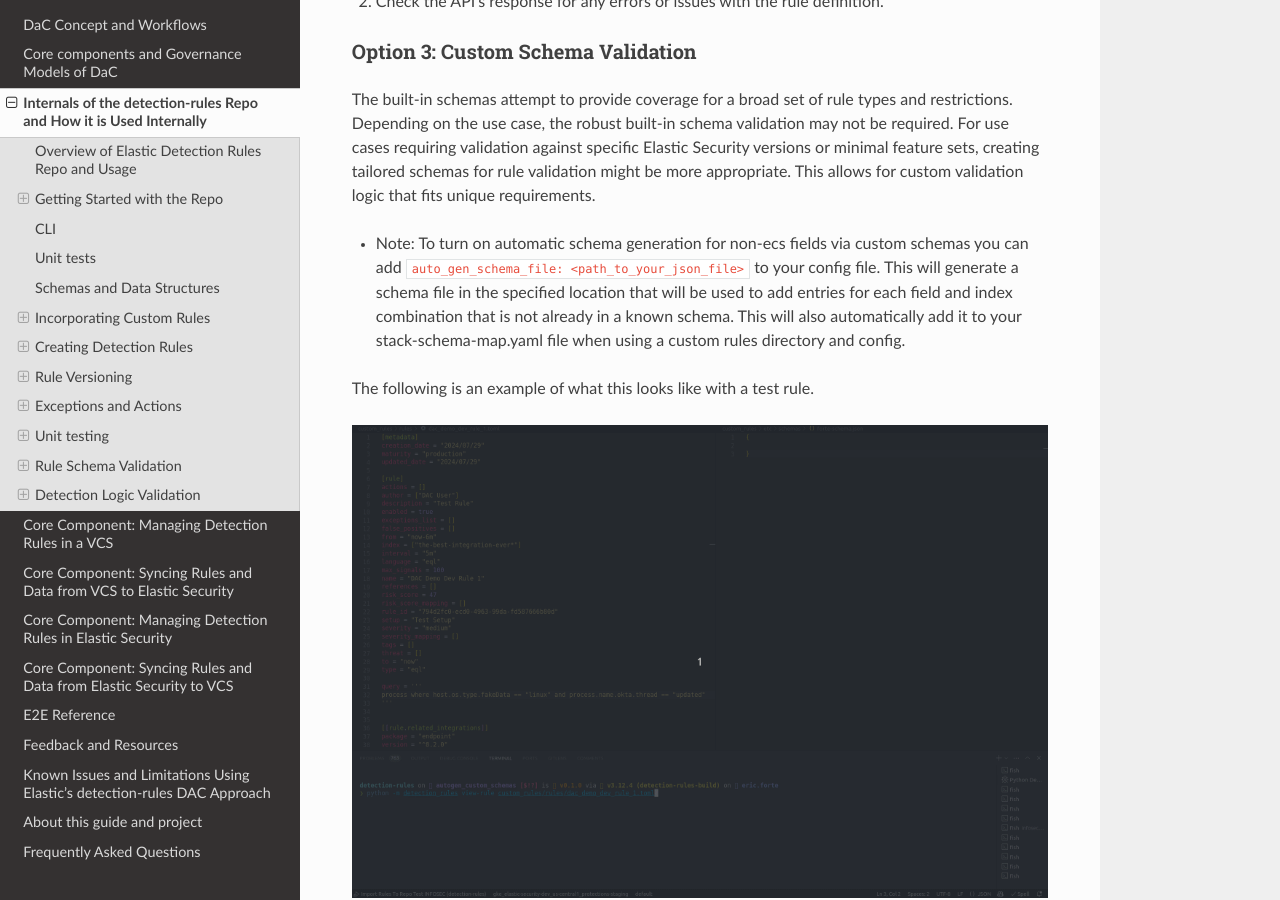
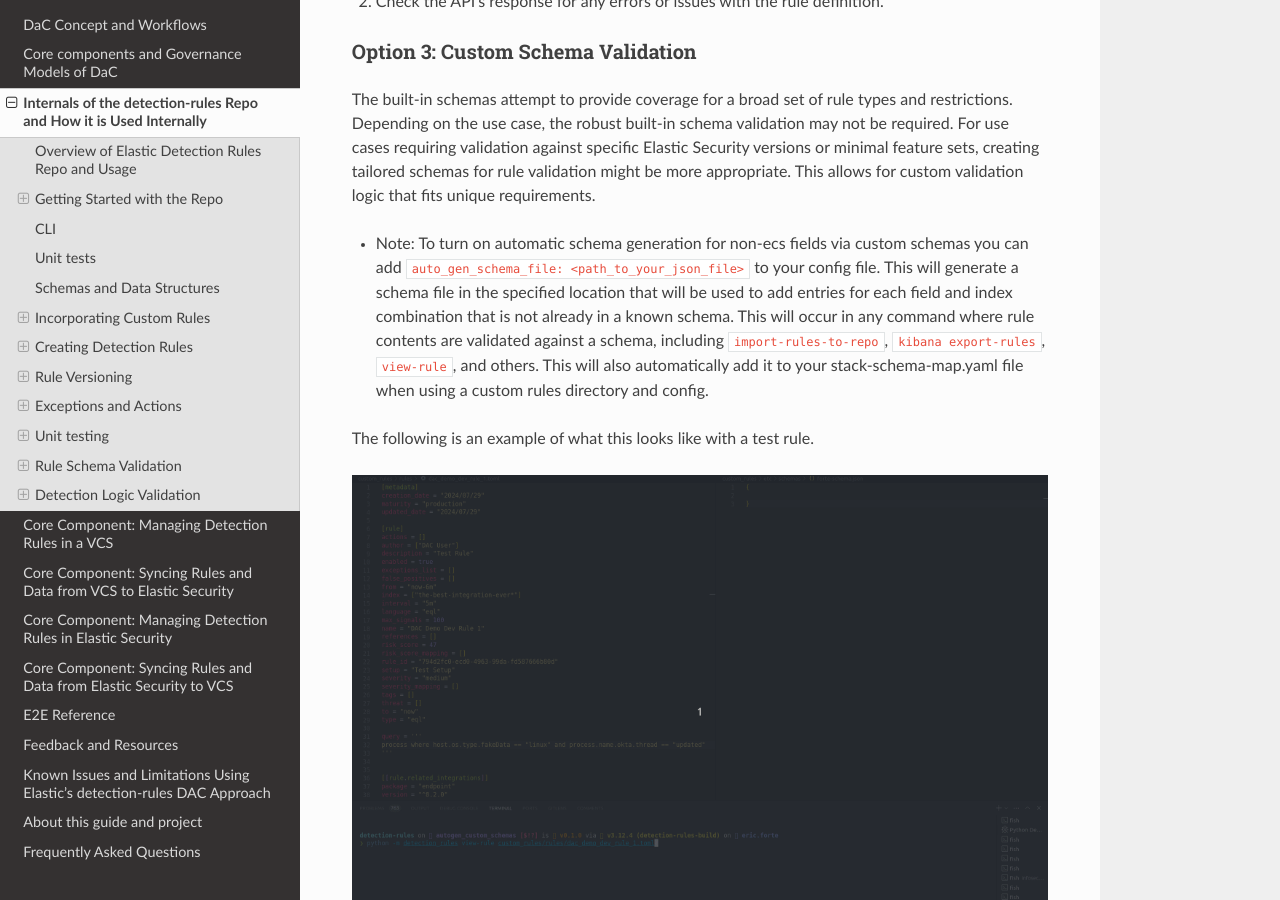
Before and after one commit to elastic/DaC-Reference, a Sphinx documentation site: the page built from docs/internals_of_the_detection_rules_repo.md, in a window 1280 px wide and 900 px high, scrolled down 21587 px. Built offline with Sphinx 7.4.7 and the Read the Docs theme 2.0.0, drawn with Linux system fonts in a browser that asks for light colours.

Commit message:
Update note

```diff
--- a/docs/internals_of_the_detection_rules_repo.md
+++ b/docs/internals_of_the_detection_rules_repo.md
@@ -780,7 +780,7 @@ One option to validate custom rules is to check the Elastic API response. This a
 
 The built-in schemas attempt to provide coverage for a broad set of rule types and restrictions. Depending on the use case, the robust built-in schema validation may not be required. For use cases requiring validation against specific Elastic Security versions or minimal feature sets, creating tailored schemas for rule validation might be more appropriate. This allows for custom validation logic that fits unique requirements.
 
-* Note: To turn on automatic schema generation for non-ecs fields via custom schemas you can add `auto_gen_schema_file: <path_to_your_json_file>` to your config file. This will generate a schema file in the specified location that will be used to add entries for each field and index combination that is not already in a known schema. This will also automatically add it to your stack-schema-map.yaml file when using a custom rules directory and config.
+* Note: To turn on automatic schema generation for non-ecs fields via custom schemas you can add `auto_gen_schema_file: <path_to_your_json_file>` to your config file. This will generate a schema file in the specified location that will be used to add entries for each field and index combination that is not already in a known schema. This will occur in any command where rule contents are validated against a schema, including `import-rules-to-repo`, `kibana export-rules`, `view-rule`, and others. This will also automatically add it to your stack-schema-map.yaml file when using a custom rules directory and config.
 
 The following is an example of what this looks like with a test rule.
 
```
